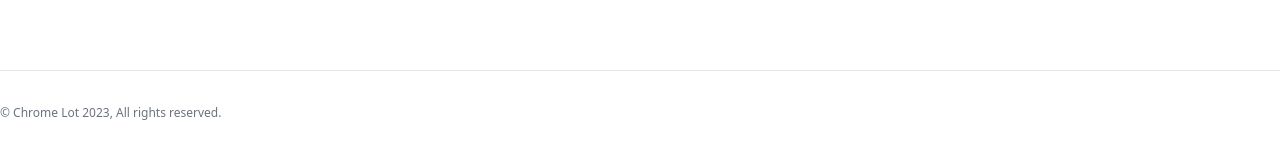
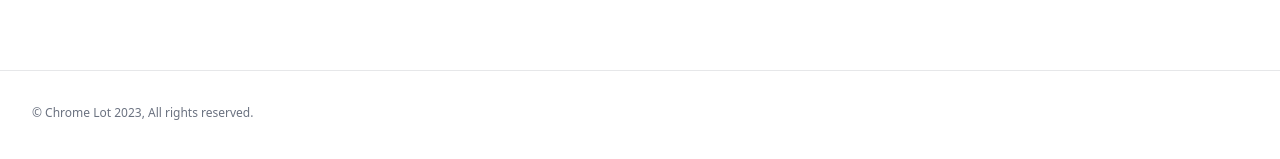
Before and after one commit to torchcommercialmedia/marketingsite, a Next.js app in the folder client/: page /about-us in a window 1280 px wide. Shown: the part 3103-3262 px from the top of the page. Built offline with nearby package versions, Linux system fonts and the light colour scheme.

Commit message:
fix margin horizontal

```diff
--- a/client/components/MainPage/Footer.tsx
+++ b/client/components/MainPage/Footer.tsx
@@ -219,7 +219,7 @@ const Footer = () => {
           </div>
         </div>
       </div>
-      <div className="mt-16 border-t border-gray-900/10 pt-8 sm:mt-20 lg:mt-24 absolute bottom-0 pb-10 w-full max-w-7xl mx-auto">
+      <div className="mt-16 border-t px-8 border-gray-900/10 pt-8 sm:mt-20 lg:mt-24 absolute bottom-0 pb-10 w-full max-w-7xl mx-auto">
         <p className="text-xs leading-5 text-gray-500">
           &copy; Chrome Lot 2023, All rights reserved.
         </p>
```
